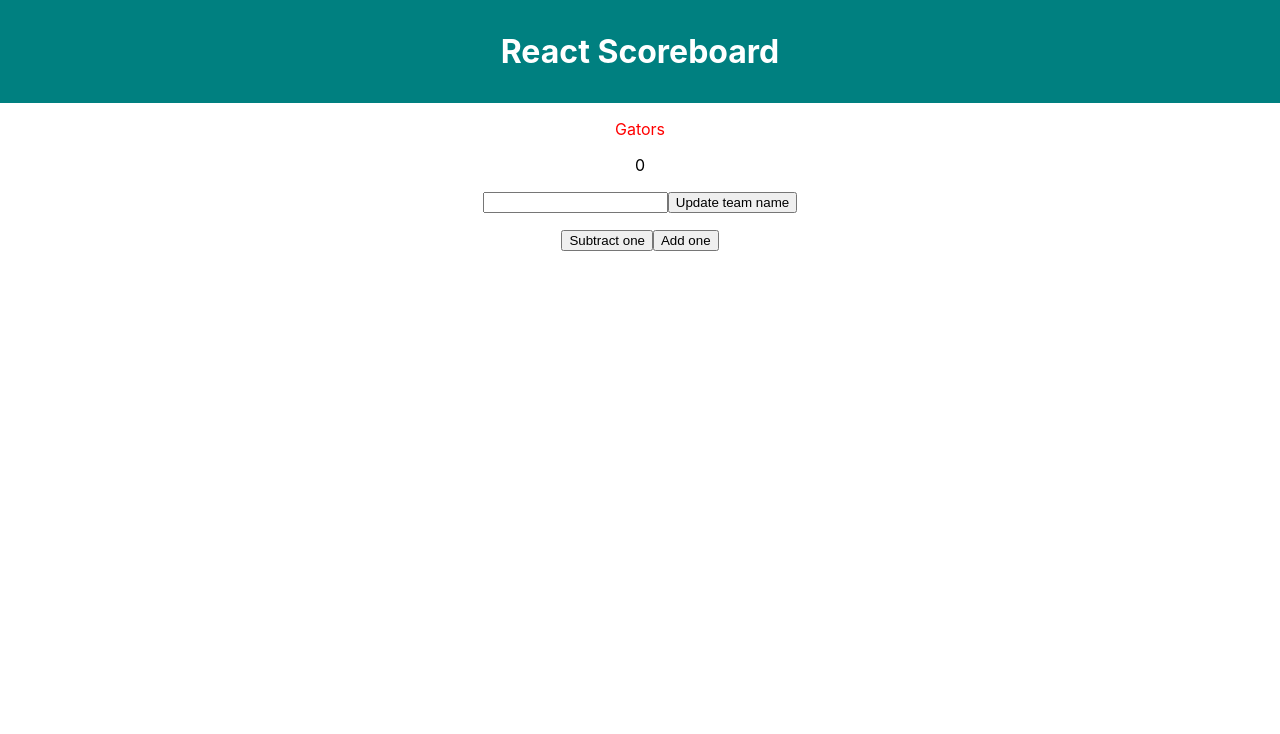
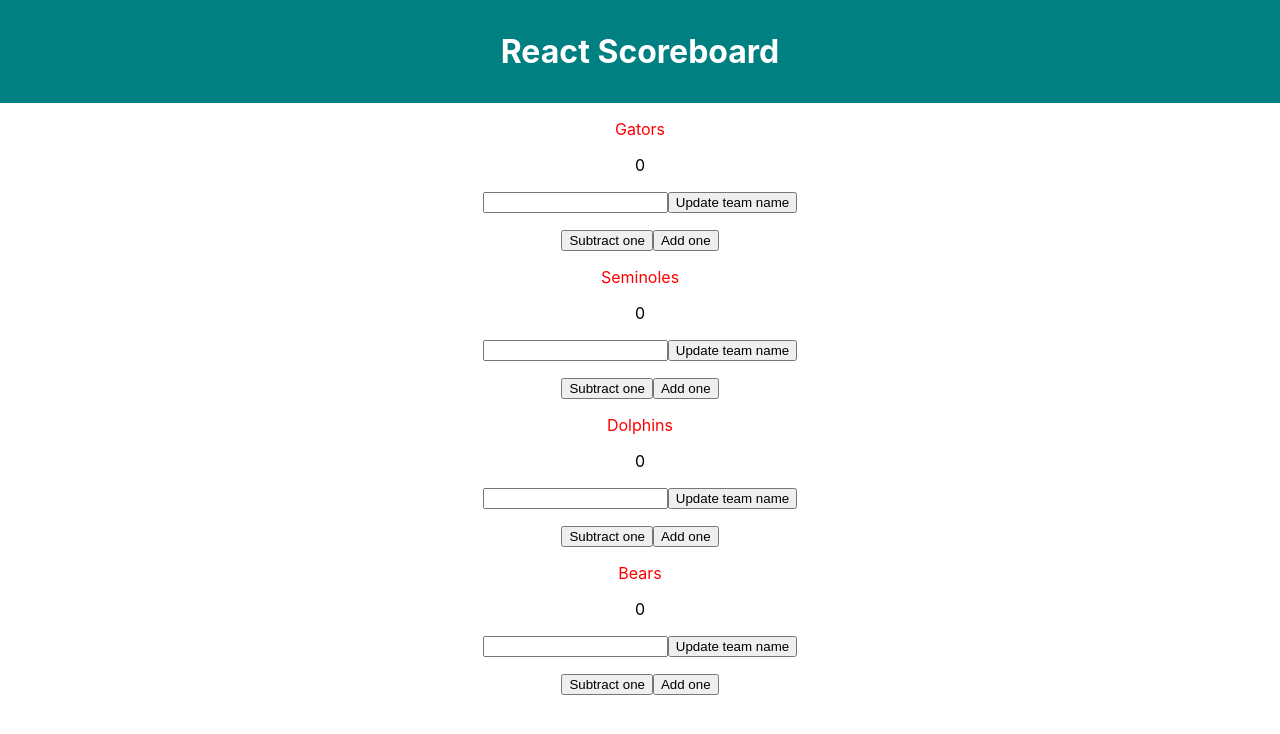
Before and after one commit to DylanAttal/react-scoreboard-4, a React (Create React App) app: page / in a window 1280 px wide. Shown: the top 734 px of the page. Built offline with nearby package versions, Linux system fonts and the light colour scheme.

Commit message:
Pass down teamname and teamscore as props

```diff
--- a/src/App.js
+++ b/src/App.js
@@ -4,10 +4,33 @@ import { Header } from './Header'
 import { Team } from './Team'
 
 export function App() {
+  const listOfTeams = [
+    {
+      teamName: 'Gators',
+      teamScore: 0,
+    },
+    {
+      teamName: 'Seminoles',
+      teamScore: 0,
+    },
+    {
+      teamName: 'Dolphins',
+      teamScore: 0,
+    },
+    {
+      teamName: 'Bears',
+      teamScore: 0,
+    },
+  ]
+
   return (
     <div className='App'>
       <Header />
-      <Team />
+      {listOfTeams.map((team, index) => {
+        return (
+          <Team name={team.teamName} score={team.teamScore} index={index} />
+        )
+      })}
     </div>
   )
 }
--- a/src/Team.js
+++ b/src/Team.js
@@ -29,8 +29,8 @@ export const Team = (props) => {
 
   return (
     <div>
-      <p className={styles.teamName}>{teamName}</p>
-      <p>{teamScore}</p>
+      <p className={styles.teamName}>{props.name}</p>
+      <p>{props.score}</p>
       <input onChange={handleTeamNameInput} value={newTeamName} />
       <button onClick={handleTeamNameClick}>Update team name</button>
       <div className={styles.pointButtons}>
```
